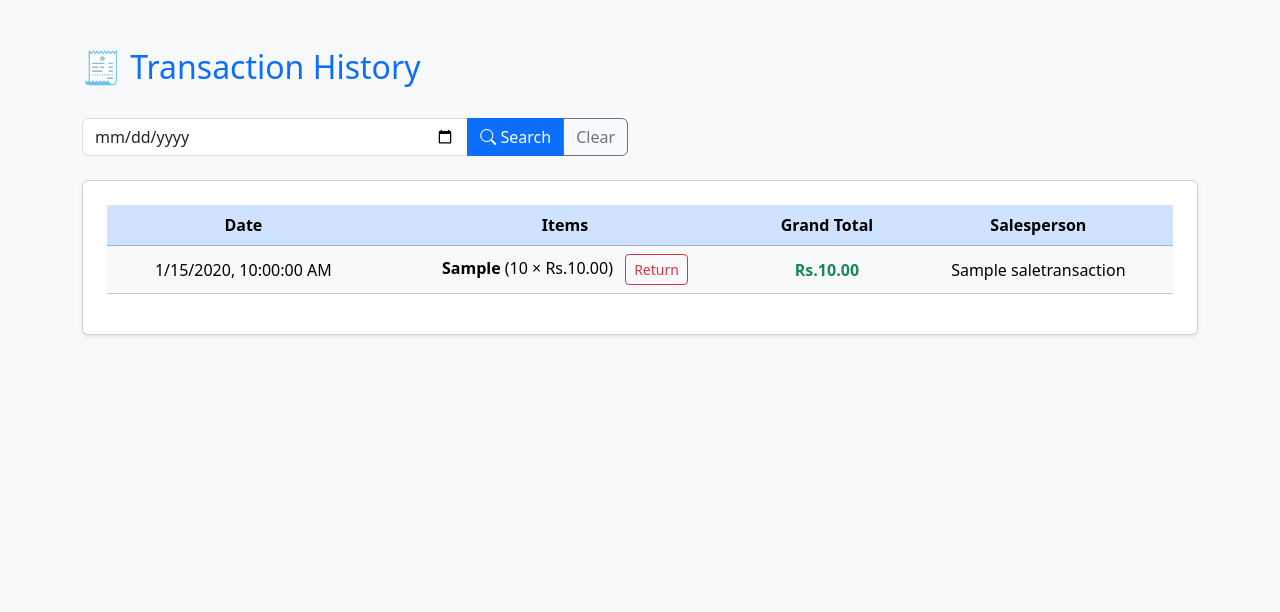
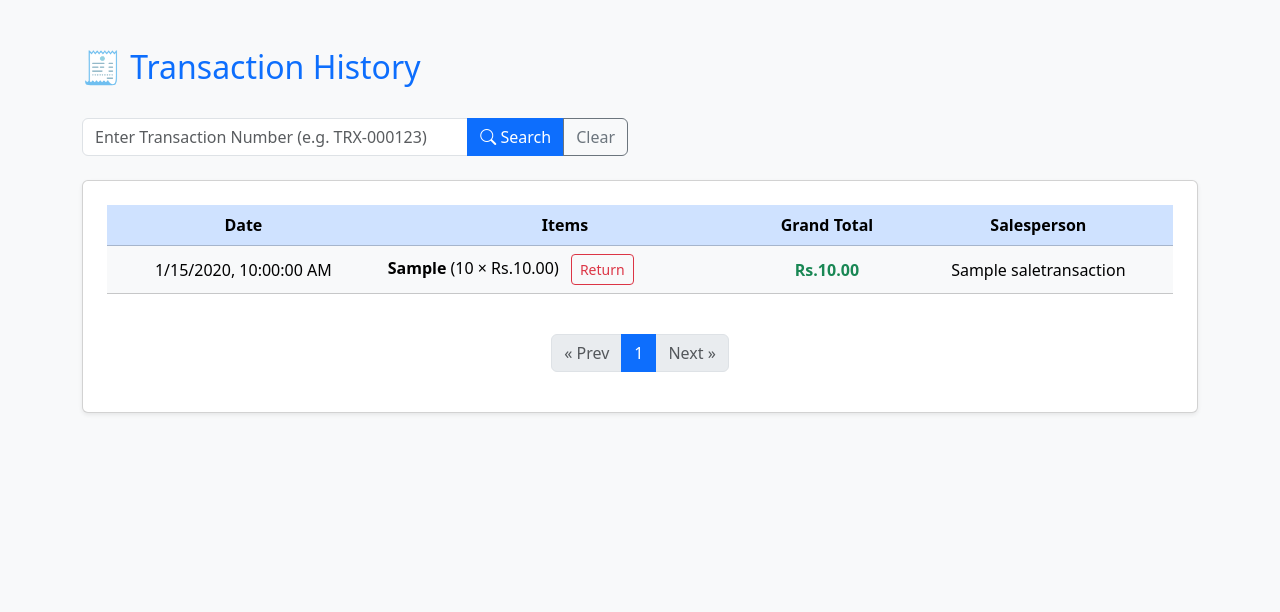
Before and after one commit to ilman00/Bin-Saeed-Pharmacy, a Node server app: page /history in a window 1280 px wide. Shown: the part 81-693 px from the top of the page. Run offline with Node 20, Linux system fonts and the light colour scheme; tables that the repository leaves empty hold one stand-in row (values such as "Sample post"); some libraries are stand-ins or nearby versions.

Commit message:
search changes to transaction Number

```diff
--- a/routes/historyRoute.js
+++ b/routes/historyRoute.js
@@ -1,6 +1,6 @@
 const express = require('express');
 const router = express.Router();
-const SaleTransaction = require('../models/SaleTransaction'); // Adjust path to your model
+const SaleTransaction = require('../models/SaleTransaction');
 
 // --------------------
 // JSON API for dynamic loading
@@ -11,54 +11,33 @@ router.get('/history/data', async (req, res) => {
     const limit = 10;
     const skip = (page - 1) * limit;
 
+    const searchTransaction = req.query.transaction;
     const query = {};
 
-    // ----- Date filter -----
-    if (req.query.date) {
-      // Use UTC-safe date parsing
-      const searchDate = req.query.date; // e.g., "2025-10-12"
-      const startOfDay = new Date(`${searchDate}T00:00:00.000Z`);
-      const endOfDay = new Date(`${searchDate}T23:59:59.999Z`);
-
-      query.createdAt = {
-        $gte: startOfDay,
-        $lte: endOfDay
-      };
+    // Only add search filter if search term exists
+    if (searchTransaction && searchTransaction.trim() !== '') {
+      query.transactionNumber = { $regex: searchTransaction.trim(), $options: 'i' };
     }
 
-    // ----- Get total count -----
-    const totalTransactions = await SaleTransaction.countDocuments(query);
-    const totalPages = Math.ceil(totalTransactions / limit);
+    const totalCount = await SaleTransaction.countDocuments(query);
+    const totalPages = Math.ceil(totalCount / limit);
 
-    // ----- Fetch paginated transactions -----
     const transactions = await SaleTransaction.find(query)
+      .populate('salesperson', 'name')
+      .populate('items')
       .sort({ createdAt: -1 })
       .skip(skip)
       .limit(limit)
-      .populate('salesperson.id', 'name')
-      .populate('items')
       .lean();
 
-    // Flatten salesperson name for easy rendering
-    transactions.forEach(tx => {
-      tx.salespersonName = tx.salesperson?.id?.name || 'N/A';
-    });
-
     res.json({
-      success: true,
       transactions,
       currentPage: page,
-      totalPages,
-      totalTransactions
+      totalPages
     });
-
-  } catch (error) {
-    console.error('Error fetching history:', error);
-    res.status(500).json({
-      success: false,
-      message: 'Failed to fetch transaction history',
-      error: error.message
-    });
+  } catch (err) {
+    console.error("Error fetching transactions:", err);
+    res.status(500).json({ message: "Server error" });
   }
 });
 
@@ -67,31 +46,7 @@ router.get('/history/data', async (req, res) => {
 // --------------------
 router.get('/history', async (req, res) => {
   try {
-    const page = parseInt(req.query.page) || 1;
-    const limit = 10;
-    const skip = (page - 1) * limit;
-
-    const totalTransactions = await SaleTransaction.countDocuments();
-    const totalPages = Math.ceil(totalTransactions / limit);
-
-    const transactions = await SaleTransaction.find()
-      .sort({ createdAt: -1 })
-      .skip(skip)
-      .limit(limit)
-      .populate('salesperson.id', 'name')
-      .populate('items')
-      .lean();
-
-    transactions.forEach(tx => {
-      tx.salespersonName = tx.salesperson?.id?.name || 'N/A';
-    });
-
-    res.render('history', {
-      transactions,
-      currentPage: page,
-      totalPages
-    });
-
+    res.render('history');
   } catch (error) {
     console.error('Error loading history page:', error);
     res.status(500).send('Error loading history');
--- a/views/history.ejs
+++ b/views/history.ejs
@@ -8,17 +8,16 @@
       <h2 class="text-primary">🧾 Transaction History</h2>
     </div>
 
-        <!-- Date Search Section -->
+    <!-- Search -->
     <div class="row mb-4">
       <div class="col-md-6">
         <div class="input-group">
-              <input type="date" id="searchDate" class="form-control" placeholder="Select date" />
-              <button class="btn btn-primary" type="button" onclick="searchByDate()">
+          <input type="text" id="searchTransaction" class="form-control"
+            placeholder="Enter Transaction Number (e.g. TRX-000123)" />
+          <button class="btn btn-primary" type="button" onclick="searchByTransaction()">
             <i class="bi bi-search"></i> Search
           </button>
-              <button class="btn btn-outline-secondary" type="button" onclick="clearSearch()">
-                Clear
-              </button>
+          <button class="btn btn-outline-secondary" type="button" onclick="clearSearch()">Clear</button>
         </div>
       </div>
     </div>
@@ -30,296 +29,270 @@
             <table class="table table-hover align-middle text-center">
               <thead class="table-primary">
                 <tr>
-                      <th scope="col">Date</th>
-                      <th scope="col">Items</th>
-                      <th scope="col">Grand Total</th>
-                      <th scope="col">Salesperson</th>
+                  <th>Date</th>
+                  <th>Items</th>
+                  <th>Grand Total</th>
+                  <th>Salesperson</th>
                 </tr>
               </thead>
-                  <tbody>
-                    <% if (transactions.length===0) { %>
+              <tbody id="transactionTableBody">
                 <tr>
-                        <td colspan="4" class="text-muted">No transactions found.</td>
+                  <td colspan="4" class="text-center">Loading...</td>
                 </tr>
-                      <% } %>
-                        <% transactions.forEach(function(transaction) { %>
-                          <tr class="table-light">
-                            <td>
-                              <%= new Date(transaction.createdAt).toLocaleString() %>
-                            </td>
-
-                            <td>
-                              <ul class="list-unstyled mb-0">
-                                <% transaction.items.forEach(function(item) { %>
-                                  <li>
-                                    <strong>
-                                      <%= item.brand %>
-                                    </strong>
-                                    (<%= item.quantity %> × Rs.<%= item.price.toFixed(2) %>)
-
-                                        <button class="btn btn-sm btn-outline-danger ms-2"
-                                          onclick="handleReturn('<%= item._id %>', '<%= transaction._id %>', '<%= item.quantity %>' )">
-                                          Return
-                                        </button>
-                                  </li>
-
-                                  <% }) %>
-                              </ul>
-                            </td>
-
-                            <td class="fw-bold text-success">Rs.<%= transaction.totalPrice.toFixed(2) %>
-                            </td>
-
-                            <td>
-                              <%= transaction.salesperson?.name || 'N/A' %>
-                            </td>
-                          </tr>
-                          <% }) %>
               </tbody>
             </table>
           </div>
+
+          <!-- Pagination -->
           <nav aria-label="Page navigation" class="mt-4">
-                <ul class="pagination justify-content-center">
-
-                  <% if (currentPage> 1) { %>
-                    <li class="page-item">
-                      <a class="page-link" href="?page=<%= currentPage - 1 %>">&laquo; Prev</a>
-                    </li>
-                    <% } else { %>
-                      <li class="page-item disabled">
-                        <span class="page-link">&laquo; Prev</span>
-                      </li>
-                      <% } %>
-
-                        <% for (let i=1; i <=totalPages; i++) { %>
-                          <li class="page-item <%= currentPage === i ? 'active' : '' %>">
-                            <a class="page-link" href="?page=<%= i %>">
-                              <%= i %>
-                            </a>
-                          </li>
-                          <% } %>
-
-                            <% if (currentPage < totalPages) { %>
-                              <li class="page-item">
-                                <a class="page-link" href="?page=<%= currentPage + 1 %>">Next &raquo;</a>
-                              </li>
-                              <% } else { %>
-                                <li class="page-item disabled">
-                                  <span class="page-link">Next &raquo;</span>
-                                </li>
-                                <% } %>
-
+            <ul class="pagination justify-content-center" id="pagination">
+              <!-- Populated by JavaScript -->
             </ul>
           </nav>
-
         </div>
       </div>
     </div>
   </div>
 
-      <div id="successMessage" style="display: none; position: fixed; top: 20px; left: 50%; transform: translateX(-50%);
-  background-color: #4CAF50; color: white; padding: 10px 20px; border-radius: 5px;
-  box-shadow: 0 2px 6px rgba(0,0,0,0.2); z-index: 9999;">
-        Lending returned and stock restored!
+  <div id="successMessage"
+    style="display:none;position:fixed;top:20px;left:50%;transform:translateX(-50%);
+    background-color:#4CAF50;color:white;padding:10px 20px;border-radius:5px;
+    box-shadow:0 2px 6px rgba(0,0,0,0.2);z-index:9999;">
+    Return processed successfully!
   </div>
+
   <footer class="mt-auto py-3 bg-white text-center border-top">
     <small class="text-muted">© <%= new Date().getFullYear() %> Your Medical Store</small>
   </footer>
 
   <script src="https://cdn.jsdelivr.net/npm/bootstrap@5.3.2/dist/js/bootstrap.bundle.min.js"></script>
 
-      <script>
-        const urlParams = new URLSearchParams(window.location.search);
-        if (urlParams.get('returnSuccess') === 'true') {
-          const messageBox = document.getElementById('successMessage');
-          messageBox.style.display = 'block';
-          setTimeout(() => {
-            messageBox.style.display = 'none';
-            urlParams.delete('returnSuccess');
-            const newUrl = `${window.location.pathname}?${urlParams.toString()}`;
-            history.replaceState(null, '', newUrl);
-          }, 3000);
-        }
-      </script>
-
+  <!-- Return handler -->
   <script>
     function handleReturn(soldItemId, transactionId, maxQty) {
       let input = prompt(`Enter quantity to return (max ${maxQty}):`);
-
       if (input === null) return;
 
-          let qtyToReturn = parseInt(input.trim());
-          if (isNaN(qtyToReturn) || qtyToReturn < 1) {
+      let qty = parseInt(input.trim());
+      if (isNaN(qty) || qty < 1) {
         alert("Invalid quantity.");
         return;
       }
-
-          if (qtyToReturn > maxQty) {
+      if (qty > maxQty) {
         alert(`You can't return more than ${maxQty}.`);
         return;
       }
 
       fetch('/sale/return', {
         method: 'POST',
-            headers: {
-              'Content-Type': 'application/json'
-            },
-            body: JSON.stringify({
-              soldItemId,
-              transactionId,
-              returnQuantity: qtyToReturn
-            })
+        headers: { 'Content-Type': 'application/json' },
+        body: JSON.stringify({ soldItemId, transactionId, returnQuantity: qty })
       })
         .then(res => res.json())
         .then(data => {
           if (data.success) {
-                window.location.href = "/history?return=success";
+            showSuccessMessage();
+            setTimeout(() => {
+              fetchTransactions(currentPage, searchInput.value);
+            }, 1500);
           } else {
             alert(data.message || "Failed to process return.");
           }
         })
-            .catch(err => {
-              console.error("Return error:", err);
-              alert("Something went wrong.");
-            });
+        .catch(() => alert("Something went wrong."));
+    }
+
+    function showSuccessMessage() {
+      const msg = document.getElementById('successMessage');
+      msg.style.display = 'block';
+      setTimeout(() => {
+        msg.style.display = 'none';
+      }, 3000);
     }
   </script>
 
+  <!-- Dynamic loading + search -->
   <script>
-        let currentSearchDate = null;
+    const tableBody = document.getElementById("transactionTableBody");
+    const paginationDiv = document.getElementById("pagination");
+    const searchInput = document.getElementById("searchTransaction");
 
-        function loadHistoryPage(page = 1) {
-          let url = `/history/data?page=${page}`;
+    let currentPage = 1;
+    let totalPages = 1;
+    let searchTimeout;
 
-          if (currentSearchDate) {
-            url += `&date=${currentSearchDate}`;
+    async function fetchTransactions(page = 1, search = "") {
+      try {
+        tableBody.innerHTML = '<tr><td colspan="4" class="text-center">Loading...</td></tr>';
+
+        const url = search.trim()
+          ? `/history/data?page=${page}&transaction=${encodeURIComponent(search.trim())}`
+          : `/history/data?page=${page}`;
+
+        const res = await fetch(url);
+        const data = await res.json();
+
+        renderTransactions(data.transactions);
+        renderPagination(data.currentPage, data.totalPages);
+
+        currentPage = data.currentPage;
+        totalPages = data.totalPages;
+      } catch (err) {
+        console.error("Error loading transactions:", err);
+        tableBody.innerHTML = '<tr><td colspan="4" class="text-center text-danger">Error loading transactions</td></tr>';
+      }
     }
 
-          fetch(url)
-            .then(res => res.json())
-            .then(data => {
-              const container = document.getElementById('history-container');
-              container.innerHTML = `
-                <div class="card shadow-sm">
-                  <div class="card-body p-4">
-                    <div class="table-responsive">
-                      ${renderTransactions(data.transactions)}
-                    </div>
-                    ${renderPagination(data.currentPage, data.totalPages)}
-                  </div>
-                </div>
+    function renderTransactions(transactions) {
+      tableBody.innerHTML = "";
+
+      if (!transactions || transactions.length === 0) {
+        tableBody.innerHTML = `
+          <tr><td colspan="4" class="text-center text-muted">No transactions found</td></tr>
         `;
-            })
-            .catch(err => {
-              console.error("Failed to load data:", err);
-              alert("Something went wrong while loading transactions.");
+        return;
+      }
+
+      transactions.forEach(transaction => {
+        const itemsHtml = transaction.items && transaction.items.length > 0
+          ? transaction.items.map(item => `
+              <li>
+                <strong>${item.brand || 'Unknown'}</strong>
+                (${item.quantity} × Rs.${(item.price || 0).toFixed(2)})
+                <button class="btn btn-sm btn-outline-danger ms-2"
+                  onclick="handleReturn('${item._id}', '${transaction._id}', ${item.quantity})">
+                  Return
+                </button>
+              </li>
+            `).join('')
+          : '<li class="text-muted">No items</li>';
+
+        const row = `
+          <tr class="table-light">
+            <td>${new Date(transaction.createdAt).toLocaleString()}</td>
+            <td>
+              <ul class="list-unstyled mb-0 text-start">
+                ${itemsHtml}
+              </ul>
+            </td>
+            <td class="fw-bold text-success">Rs.${(transaction.totalPrice || 0).toFixed(2)}</td>
+            <td>${transaction.salesperson?.name || 'N/A'}</td>
+          </tr>
+        `;
+        tableBody.insertAdjacentHTML("beforeend", row);
       });
     }
 
-        function searchByDate() {
-          const searchDate = document.getElementById('searchDate').value;
+    function renderPagination(current, total) {
+      paginationDiv.innerHTML = "";
 
-          if (!searchDate) {
-            alert("Please select a date.");
+      if (total <= 1) {
+        // Even if only 1 page, show it
+        if (total === 1) {
+          paginationDiv.innerHTML = `
+            <li class="page-item disabled">
+              <span class="page-link">&laquo; Prev</span>
+            </li>
+            <li class="page-item active">
+              <span class="page-link">1</span>
+            </li>
+            <li class="page-item disabled">
+              <span class="page-link">Next &raquo;</span>
+            </li>
+          `;
+        }
         return;
       }
 
-          currentSearchDate = searchDate;
-          loadHistoryPage(1);
+      // Calculate which 3 pages to show
+      let start, middle, end;
+
+      if (total <= 3) {
+        // If 3 or fewer pages total, show all
+        start = 1;
+        end = total;
+      } else {
+        // Show current page and one on each side
+        if (current === 1) {
+          start = 1;
+          end = 3;
+        } else if (current === total) {
+          start = total - 2;
+          end = total;
+        } else {
+          start = current - 1;
+          end = current + 1;
+        }
+      }
+
+      // Previous button
+      if (current > 1) {
+        paginationDiv.innerHTML += `
+          <li class="page-item">
+            <a class="page-link" href="#" onclick="event.preventDefault(); fetchTransactions(${current - 1}, searchInput.value)">&laquo; Prev</a>
+          </li>
+        `;
+      } else {
+        paginationDiv.innerHTML += `
+          <li class="page-item disabled">
+            <span class="page-link">&laquo; Prev</span>
+          </li>
+        `;
+      }
+
+      // Page numbers (always show exactly 3)
+      for (let i = start; i <= end; i++) {
+        paginationDiv.innerHTML += `
+          <li class="page-item ${i === current ? 'active' : ''}">
+            <a class="page-link" href="#" onclick="event.preventDefault(); fetchTransactions(${i}, searchInput.value)">${i}</a>
+          </li>
+        `;
+      }
+
+      // Next button
+      if (current < total) {
+        paginationDiv.innerHTML += `
+          <li class="page-item">
+            <a class="page-link" href="#" onclick="event.preventDefault(); fetchTransactions(${current + 1}, searchInput.value)">Next &raquo;</a>
+          </li>
+        `;
+      } else {
+        paginationDiv.innerHTML += `
+          <li class="page-item disabled">
+            <span class="page-link">Next &raquo;</span>
+          </li>
+        `;
+      }
+    }
+
+    function searchByTransaction() {
+      const value = searchInput.value.trim();
+      fetchTransactions(1, value);
     }
 
     function clearSearch() {
-          document.getElementById('searchDate').value = '';
-          currentSearchDate = null;
-          loadHistoryPage(1);
+      searchInput.value = '';
+      fetchTransactions(1, '');
     }
 
-        function renderTransactions(transactions) {
-          if (transactions.length === 0) {
-            return `
-              <table class="table">
-                <thead class="table-primary">
-                  <tr>
-                    <th>Date</th>
-                    <th>Items</th>
-                    <th>Grand Total</th>
-                    <th>Salesperson</th>
-                  </tr>
-                </thead>
-                <tbody>
-                  <tr>
-                    <td colspan="4" class="text-center text-muted py-3">No transactions found.</td>
-                  </tr>
-                </tbody>
-              </table>
-            `;
+    // Optional: Search on Enter key
+    searchInput.addEventListener("keypress", (e) => {
+      if (e.key === 'Enter') {
+        searchByTransaction();
       }
-
-          let html = `
-            <table class="table table-hover align-middle text-center">
-              <thead class="table-primary">
-                <tr>
-                  <th>Date</th>
-                  <th>Items</th>
-                  <th>Grand Total</th>
-                  <th>Salesperson</th>
-                </tr>
-              </thead>
-              <tbody>`;
-
-          transactions.forEach(transaction => {
-            const date = new Date(transaction.createdAt).toLocaleString();
-            const itemsList = transaction.items.map(item => `
-              <li>
-                <strong>${item.brand}</strong>
-                (${item.quantity} × Rs.${item.price.toFixed(2)})
-                <button class="btn btn-sm btn-outline-danger ms-2"
-                  onclick="handleReturn('${item._id}', '${transaction._id}', '${item.quantity}')">Return</button>
-              </li>
-            `).join('');
-
-            html += `
-              <tr class="table-light">
-                <td>${date}</td>
-                <td><ul class="list-unstyled mb-0">${itemsList}</ul></td>
-                <td class="fw-bold text-success">Rs.${transaction.totalPrice.toFixed(2)}</td>
-                <td>${transaction.salesperson?.name || 'N/A'}</td>
-              </tr>`;
     });
 
-          html += `</tbody></table>`;
-          return html;
+    // Load first page on page load
+    document.addEventListener("DOMContentLoaded", () => {
+      fetchTransactions(1, ''); // Load all transactions initially
+
+      // Check for success message from URL
+      const urlParams = new URLSearchParams(window.location.search);
+      if (urlParams.get('returnSuccess') === 'true') {
+        showSuccessMessage();
+        window.history.replaceState({}, document.title, window.location.pathname);
       }
-
-        function renderPagination(current, total) {
-          if (total <= 1) return '';
-
-          let pagination = `
-            <nav class="mt-4" aria-label="Page navigation">
-              <ul class="pagination justify-content-center">`;
-
-          const createPageItem = (page, label, disabled = false, active = false) => {
-            if (disabled) {
-              return `<li class="page-item disabled"><span class="page-link">${label}</span></li>`;
-            } else if (active) {
-              return `<li class="page-item active"><span class="page-link">${page}</span></li>`;
-            } else {
-              return `<li class="page-item"><a class="page-link" href="#" onclick="event.preventDefault(); loadHistoryPage(${page})">${label}</a></li>`;
-            }
-          };
-
-          pagination += createPageItem(current - 1, '&laquo; Prev', current === 1);
-
-          for (let i = 1; i <= total; i++) {
-            pagination += createPageItem(i, i, false, i === current);
-          }
-
-          pagination += createPageItem(current + 1, 'Next &raquo;', current === total);
-          pagination += `</ul></nav>`;
-          return pagination;
-        }
-
-        document.addEventListener('DOMContentLoaded', () => loadHistoryPage(1));
+    });
   </script>
 
 </body>
--- a/views/receipt.ejs
+++ b/views/receipt.ejs
@@ -104,7 +104,7 @@
 
   <div>
     <div>Date: <%= new Date(sale.createdAt).toLocaleString() %></div>
-    <div>Sale ID: <%= sale._id %></div>
+    <div>Sale ID: <strong> <%= sale.transactionNumber %></strong></div>
     <div>Salesperson: <%= sale.salesperson.name %></div>
   </div>
 
```
Also changed, not shown: models/SaleTransaction.js (+35 -5 lines). Lines whose indentation alone changed are shown as unchanged.
